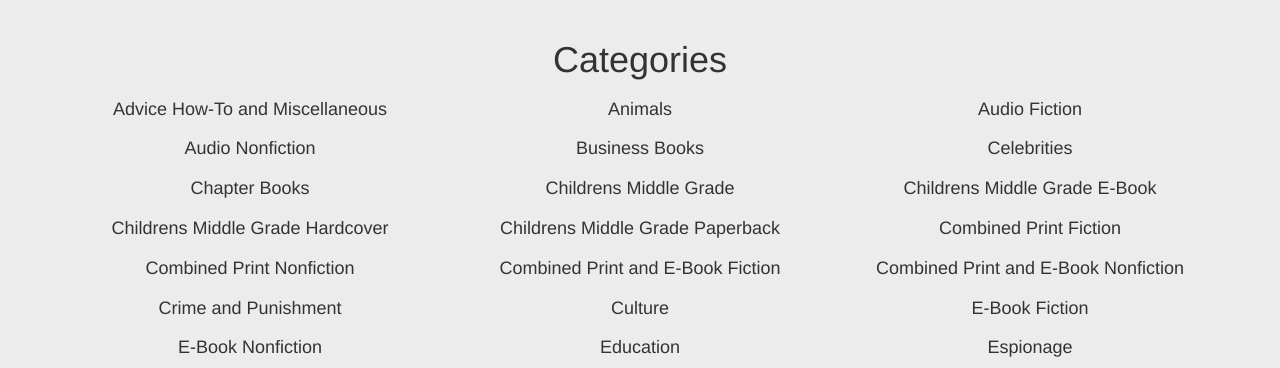
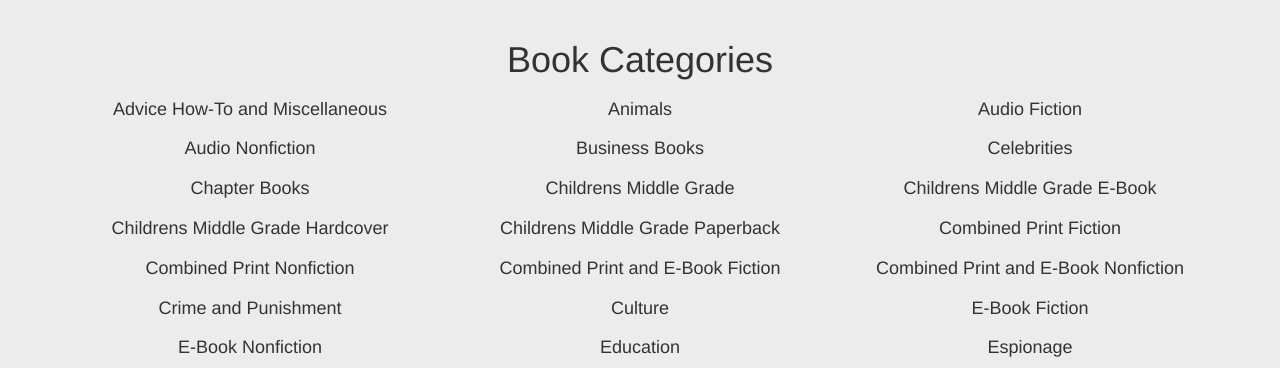
Before and after one commit to aditsrivastava4/Item_Catalog, a Flask app: page / in a window 1280 px wide. Shown: the part 52-420 px from the top of the page. Run offline with Flask 2, Linux system fonts and the light colour scheme; data comes from the database, SQL or seed files in the repository; parts of the project's set-up code (start-up, migrations or seed data) failed here and were passed over; some libraries are stand-ins or nearby versions.

Commit message:
Replacing space in category name with +

```diff
--- a/src/templates/catalog.html
+++ b/src/templates/catalog.html
@@ -3,10 +3,10 @@
 
 	<div class="row">
 		<div class="col-sm-12 col-md-12 col-lg-12 text-center">
-			<h1>Categories</h1>
+			<h1>Book Categories</h1>
 		</div>
 			{% for category in categories %}
-				<a class="aTag" href="catalog/{{ category.name }}/items">
+				<a class="aTag" href="catalog/{{ category.name | replace(' ','+') }}/items">
 					<div id="bgColor" class="col-sm-4 col-md-4 col-lg-4 text-center category">
 						<h4>{{ category.name }}</h4>
 					</div>
```
